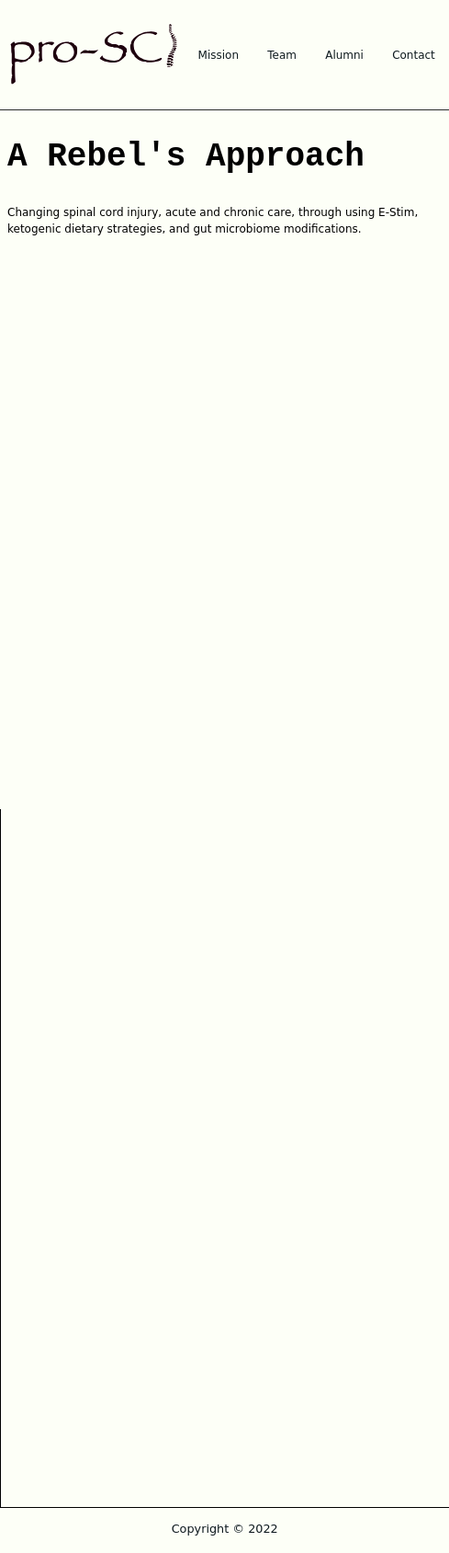
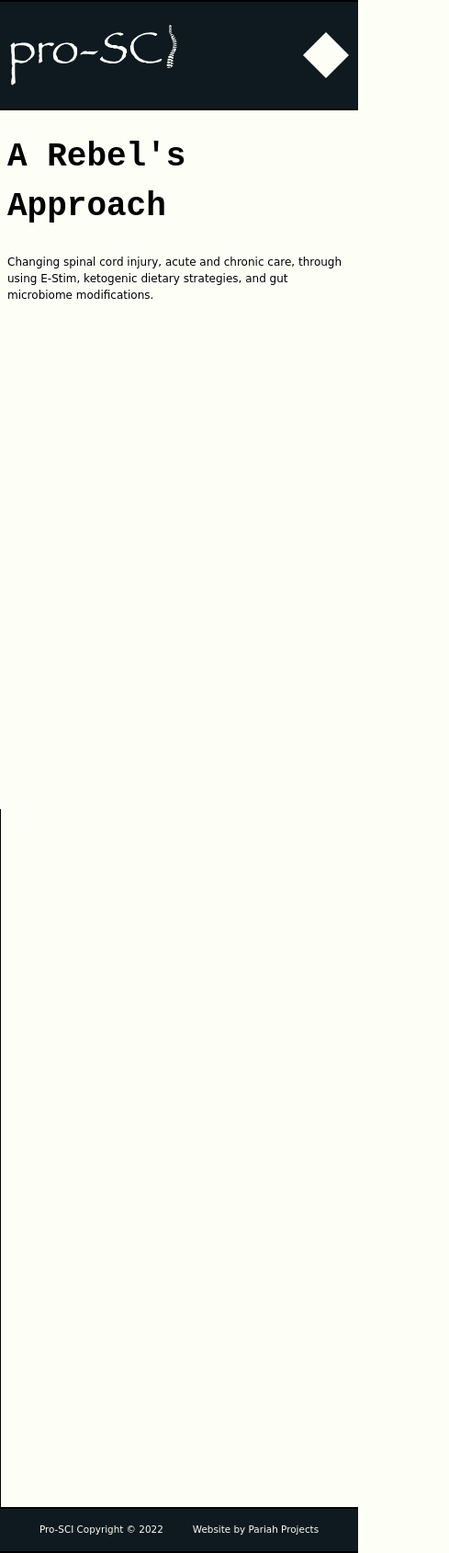
Before and after one commit to Slap-a-tha-Bass/pro-sci.science, a Next.js app: page / in a window 390 px wide. Shown: the whole page at 92% size, 489 px wide, since content can reach past the window. Built offline with nearby package versions, Linux system fonts and the light colour scheme.

Commit message:
feat: mobile nav

```diff
--- a/src/components/Footer.tsx
+++ b/src/components/Footer.tsx
@@ -3,7 +3,8 @@ export default function Footer() {
   const year = date.getFullYear();
   return (
     <footer>
-      <p>Copyright © {year}</p>
+      <p>Pro-SCI Copyright © {year}</p>
+      <p>Website by Pariah Projects</p>
     </footer>
   );
 }
--- a/src/components/Header.tsx
+++ b/src/components/Header.tsx
@@ -13,12 +13,33 @@ export default function Header() {
           height={100}
         />
       </Link>
-      <div>
+      <div className="is-mobile">
         <Link href="/mission">Mission</Link>
         <Link href="/team">Team</Link>
         <Link href="/alumni">Alumni</Link>
       </div>
-      <Link href="/">Contact</Link>
+      <Link className="is-mobile" href="/">
+        Contact
+      </Link>
+      <label className="menu-button" htmlFor="menu-toggle" />
+      <input type="checkbox" id="menu-toggle" />
+      <ul id="menu">
+        <li>
+          <Link className="navlink" href="/mission">
+            Mission
+          </Link>
+        </li>
+        <li>
+          <Link className="navlink" href="/team">
+            Team
+          </Link>
+        </li>
+        <li>
+          <Link className="navlink" href="/alumni">
+            Alumni
+          </Link>
+        </li>
+      </ul>
     </header>
   );
 }
--- a/src/pages/api/hello.ts
+++ /dev/null
@@ -1,13 +0,0 @@
-// Next.js API route support: https://nextjs.org/docs/api-routes/introduction
-import type { NextApiRequest, NextApiResponse } from 'next';
-
-type Data = {
-  name: string;
-};
-
-export default function handler(
-  req: NextApiRequest,
-  res: NextApiResponse<Data>
-) {
-  res.status(200).json({ name: 'John Doe' });
-}
--- a/src/styles/css/styles.css
+++ b/src/styles/css/styles.css
@@ -1,19 +1,26 @@
-a:not(.logo) {
+a:not(.logo, .navlink) {
   text-decoration: none;
   background-clip: none;
   color: #0f1a20;
   text-decoration: none;
+  border: 1px dotted rgba(255, 255, 255, 0.1647058824);
   border-radius: 0.5rem;
-  padding: 2vw;
+  padding: 1vw 1.5vw;
   transition: all 0.3s ease-in-out;
   margin: 0 2vw;
 }
-a:not(.logo):hover {
+a:not(.logo, .navlink):hover {
   text-decoration: underline;
 }
-a:not(.logo):focus, a:not(.logo):active {
+a:not(.logo, .navlink):focus, a:not(.logo, .navlink):active {
   text-decoration: none;
   font-weight: bold;
+  background-color: rgba(255, 255, 255, 0.1647058824);
+  border: 1px dotted #fdfff7;
+  box-shadow: 0 0 0 0.2rem rgba(255, 255, 255, 0.1647058824);
+}
+a:not(.logo, .navlink):not(:focus, :active) {
+  opacity: 0.8;
 }
 
 code {
@@ -314,23 +321,96 @@ header {
   display: grid;
   grid-template-columns: 200px 4fr 1fr;
   place-items: center;
-  border-bottom: 1px solid #292b2c;
+  border-top: 2px solid black;
+  border-bottom: 2px solid black;
+  background-color: #0f1a20;
+  color: #fdfff7;
   grid-area: header;
+  z-index: 1;
+}
+header a {
+  color: #fdfff7 !important;
+  text-decoration: none;
+  font-size: clamp(0.75rem, 1vw, 1rem);
+  text-transform: uppercase;
+  letter-spacing: 0.1rem;
+}
+header a:hover {
+  color: #1d9bf0 !important;
+}
+header #menu-toggle {
+  display: none;
+  color: #fdfff7;
+}
+header #menu {
+  position: absolute;
+  top: 120px;
+  right: 0;
+  background-color: #0f1a20;
+  width: 20vw;
+  overflow: hidden;
+  max-height: 0;
+  padding: 0;
+  margin: 0 auto;
+  transition: all 0.5s ease;
+  z-index: 2;
+}
+header #menu li {
+  list-style: none;
+  text-align: center;
+  padding: 1rem 0;
+  border-bottom: 1px solid #fdfff7;
+}
+header #menu li:last-child {
+  border-bottom: none;
+}
+header .menu-button {
+  clip-path: polygon(50% 0, 100% 50%, 50% 100%, 0 50%);
+  background-color: #fdfff7;
+  width: 50px;
+  height: 50px;
+  margin-right: 10px;
+  transition: all 0.8s ease;
+  z-index: 3;
+}
+header .menu-button:hover {
+  background-color: #1d9bf0;
+  cursor: pointer;
+  transform: rotate(135deg);
+}
+header #menu-toggle:checked + #menu {
+  max-height: 60vh;
 }
 
+@media screen and (max-width: 768px) {
+  header {
+    display: flex;
+    justify-content: space-between;
+    align-items: center;
+  }
+  .is-mobile {
+    display: none;
+  }
+  .navlink {
+    display: block;
+  }
+  .navlink:focus, .navlink:active {
+    color: #1d9bf0 !important;
+  }
+}
+@media screen and (min-width: 769px) {
+  header #menu-toggle {
+    display: none;
+  }
+  header #menu {
+    display: none;
+  }
+}
 aside {
   grid-area: aside;
   border-left: 1px solid black;
   height: 90vh;
   overflow-y: auto;
-}
-
-footer {
-  grid-area: footer;
-  border-top: 1px solid black;
-  text-align: center;
-  color: #0f1a20;
-  font-size: 0.8rem;
 }
 
 body {
@@ -340,9 +420,9 @@ body {
   background-color: #fdfff7;
   margin: 0;
   display: grid;
-  grid-template-areas: "header header header" "nav main aside" "nav footer footer";
+  grid-template-areas: "header header header" "nav main aside" "footer footer footer";
   grid-template-columns: 0.5fr 2fr 1fr;
-  grid-template-rows: 120px 4fr 50px;
+  grid-template-rows: 100px 4fr 50px;
 }
 
 @media screen and (max-width: 768px) {
@@ -355,9 +435,27 @@ body {
     display: none;
   }
 }
+footer {
+  grid-area: footer;
+  border-top: 2px solid black;
+  border-bottom: 2px solid black;
+  background-color: #0f1a20;
+  display: flex;
+  align-items: center;
+  justify-content: center;
+  text-align: center;
+  color: #fdfff7;
+  font-size: clamp(0.65rem, 1vw, 0.75rem);
+}
+footer p {
+  margin: 0 1rem;
+}
+
 html {
   padding: 0;
   margin: 0;
+  scroll-behavior: smooth;
+  overscroll-behavior: none;
 }
 
 button {
--- a/src/styles/scss/abstracts/_colors.scss
+++ b/src/styles/scss/abstracts/_colors.scss
@@ -2,7 +2,7 @@ $primary: #495867;
 $secondary: #ac7b7d;
 $tertiary: #292b2c;
 $dark: #0f1a20;
-$link: #93b7be;
+$link: #1d9bf0;
 $success: #5cb85c;
 $warning: #f0ad4e;
 $danger: #d7251f;
@@ -11,6 +11,7 @@ $light: #fdfff7;
 $white: #fff;
 $transparent: transparent;
 $trans-dark: #00000042;
+$trans-light: #ffffff2a;
 $gray-100: #f8fafa;
 $gray-200: #e9ecef;
 $gray-300: #dee2e6;
--- a/src/styles/scss/abstracts/_links.scss
+++ b/src/styles/scss/abstracts/_links.scss
@@ -1,12 +1,13 @@
 @use 'colors' as *;
 
-a:not(.logo) {
+a:not(.logo, .navlink) {
   text-decoration: none;
   background-clip: none;
   color: $dark;
   text-decoration: none;
+  border: 1px dotted $trans-light;
   border-radius: 0.5rem;
-  padding: 2vw;
+  padding: 1vw 1.5vw;
   transition: all 0.3s ease-in-out;
   margin: 0 2vw;
   &:hover {
@@ -16,5 +17,11 @@ a:not(.logo) {
   &:active {
     text-decoration: none;
     font-weight: bold;
+    background-color: $trans-light;
+    border: 1px dotted $light;
+    box-shadow: 0 0 0 0.2rem $trans-light;
+  }
+  &:not(:focus, :active) {
+    opacity: 0.8;
   }
 }
--- a/src/styles/scss/layouts/_footer.scss
+++ b/src/styles/scss/layouts/_footer.scss
@@ -2,8 +2,16 @@
 
 footer {
   grid-area: footer;
-  border-top: 1px solid black;
+  border-top: 2px solid black;
+  border-bottom: 2px solid black;
+  background-color: $dark;
+  display: flex;
+  align-items: center;
+  justify-content: center;
   text-align: center;
-  color: $dark;
-  font-size: 0.8rem;
+  color: $light;
+  font-size: clamp(0.65rem, 1vw, 0.75rem);
+  p {
+    margin: 0 1rem;
+  }
 }
--- a/src/styles/scss/layouts/_grid.scss
+++ b/src/styles/scss/layouts/_grid.scss
@@ -3,7 +3,7 @@
 @use 'nav' as *;
 @use 'header' as *;
 @use 'aside' as *;
-@use 'footer' as *;
+// @use 'footer' as *;
 
 body {
   font-family: $font-family;
@@ -15,9 +15,9 @@ body {
   grid-template-areas:
     'header header header'
     'nav main aside'
-    'nav footer footer';
+    'footer footer footer';
   grid-template-columns: 0.5fr 2fr 1fr;
-  grid-template-rows: 120px 4fr 50px;
+  grid-template-rows: 100px 4fr 50px;
 }
 @media screen and (max-width: 768px) {
   body {
--- a/src/styles/scss/layouts/_header.scss
+++ b/src/styles/scss/layouts/_header.scss
@@ -5,6 +5,90 @@ header {
   display: grid;
   grid-template-columns: 200px 4fr 1fr;
   place-items: center;
-  border-bottom: 1px solid $tertiary;
+  border-top: 2px solid black;
+  border-bottom: 2px solid black;
+  background-color: $dark;
+  color: $light;
   grid-area: header;
+  z-index: 1;
+  a {
+    color: $light !important;
+    text-decoration: none;
+    font-size: clamp(0.75rem, 1vw, 1rem);
+    text-transform: uppercase;
+    letter-spacing: 0.1rem;
+    &:hover {
+      color: $link !important;
+    }
+  }
+  #menu-toggle {
+    display: none;
+    color: $light;
+  }
+  #menu {
+    position: absolute;
+    top: 120px;
+    right: 0;
+    background-color: $dark;
+    width: 20vw;
+    overflow: hidden;
+    max-height: 0;
+    padding: 0;
+    margin: 0 auto;
+    transition: all 0.5s ease;
+    z-index: 2;
+    li {
+      list-style: none;
+      text-align: center;
+      padding: 1rem 0;
+      border-bottom: 1px solid $light;
+      &:last-child {
+        border-bottom: none;
+      }
+    }
+  }
+  .menu-button {
+    clip-path: polygon(50% 0, 100% 50%, 50% 100%, 0 50%);
+    background-color: $light;
+    width: 50px;
+    height: 50px;
+    margin-right: 10px;
+    transition: all 0.8s ease;
+    z-index: 3;
+    &:hover {
+      background-color: $link;
+      cursor: pointer;
+      transform: rotate(135deg);
+    }
+  }
+  #menu-toggle:checked + #menu {
+    max-height: 60vh;
+  }
 }
+@media screen and (max-width: 768px) {
+  header {
+    display: flex;
+    justify-content: space-between;
+    align-items: center;
+  }
+  .is-mobile {
+    display: none;
+  }
+  .navlink {
+    display: block;
+    &:focus,
+    &:active {
+      color: $link !important;
+    }
+  }
+}
+@media screen and (min-width: 769px) {
+  header {
+    #menu-toggle {
+      display: none;
+    }
+    #menu {
+      display: none;
+    }
+  }
+}
--- a/src/styles/scss/styles.scss
+++ b/src/styles/scss/styles.scss
@@ -6,6 +6,8 @@
 html {
   padding: 0;
   margin: 0;
+  scroll-behavior: smooth;
+  overscroll-behavior: none;
 }
 
 button {
```
Also changed, not shown: public/pro-sci-logo.svg, 1 other file (tests, documents, lock files or other folders).
